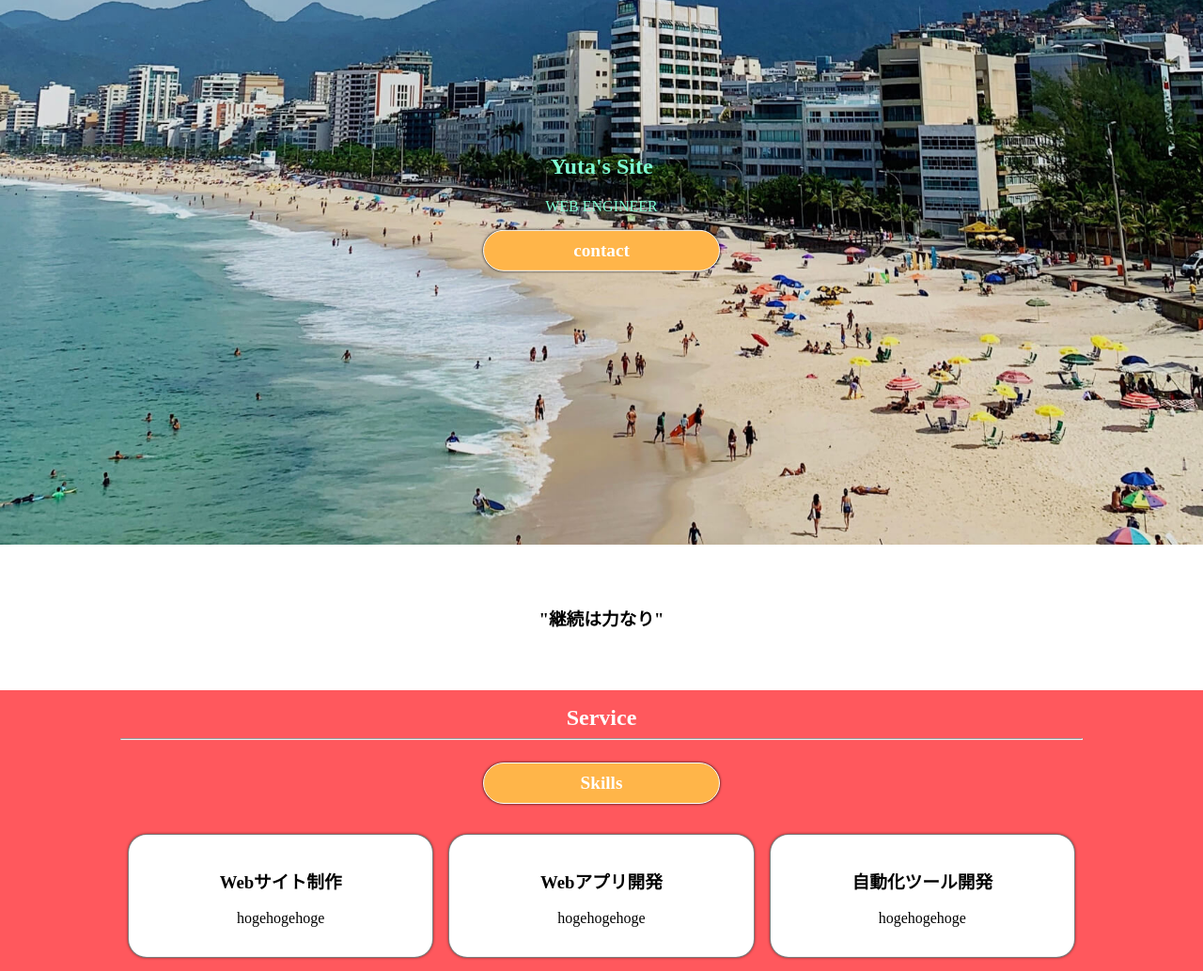
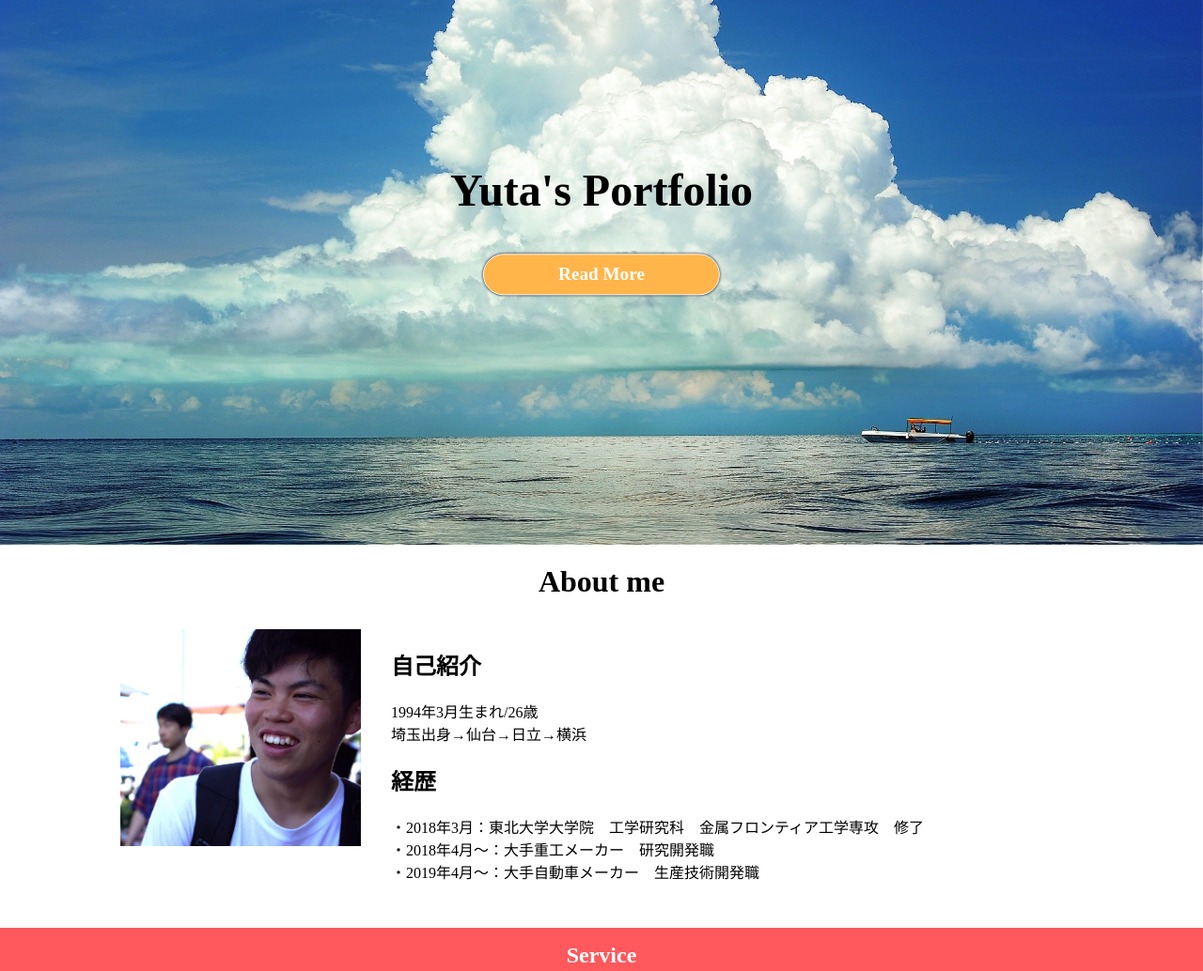
Before and after one commit to Gozikyu/portfolio, a website: page public/index.html in a window 1280 px wide. Shown: the part 220-1254 px from the top of the page at 94% size. Drawn offline with nearby package versions, Linux system fonts and the light colour scheme.

Commit message:
add about-me

```diff
--- a/public/assets/css/my_style.css
+++ b/public/assets/css/my_style.css
@@ -1,18 +1,28 @@
-
 /*module spacer*/
-.module-spacer-small{
+.module-spacer-small {
   height: 1rem;
 }
-.module-spacer-medium{
+.module-spacer-medium {
   height: 2rem;
 }
 
-body{
+body {
   margin: 0;
 }
 
+ul,
+li {
+  list-style: none;
+  padding: 0;
+}
+
+.inner {
+  padding: 0 2rem;
+  margin: 0 auto;
+}
+
 /*header*/
-.l-header{
+.l-header {
   transition: top 0.4s ease;
   background-color: #fff;
   border-bottom: 1px solid rgba(0, 0, 0, 0.5);
@@ -20,11 +30,11 @@ body{
   z-index: 100;
 }
 
-.l-header .l-header-inner{
+.l-header .l-header-inner {
   margin: 0 auto;
 }
 
-.l-header .l-product-logo{
+.l-header .l-product-logo {
   padding: 0 1rem;
   display: none;
   margin: 0;
@@ -34,14 +44,13 @@ body{
   vertical-align: top;
 }
 
-.l-header.fixed-nav{
+.l-header.fixed-nav {
   position: fixed;
   top: 0;
   width: 100%;
-
 }
 
-.l-header .nav-toggle-button{
+.l-header .nav-toggle-button {
   background: 0 0;
   border: 0;
   cursor: pointer;
@@ -50,32 +59,31 @@ body{
   top: 10px;
 }
 
-.l-header .nav-toggle-button img.menu-bar{
+.l-header .nav-toggle-button img.menu-bar {
   display: block;
 }
 
-.l-header .nav-toggle-button img.menu-close{
+.l-header .nav-toggle-button img.menu-close {
   display: none;
 }
 
-.l-header__nav-top{
+.l-header__nav-top {
   right: -100%;
 }
 
-.l-header .l-header__nav-top .l-product-logo{
+.l-header .l-header__nav-top .l-product-logo {
   display: none;
 }
 
-.l-header__nav-top ul{
+.l-header__nav-top ul {
   display: none;
 }
 
-.l-header__nav-top li{
+.l-header__nav-top li {
   color: #4c4c4c;
   display: inline-block;
   margin: 27px 1rem;
 }
-
 
 .nav-open .l-header__nav-top {
   transition: all 0.8s ease;
@@ -90,7 +98,7 @@ body{
   z-index: 1100;
 }
 
-.nav-open .l-header__nav-top .l-product-logo{
+.nav-open .l-header__nav-top .l-product-logo {
   display: inline-block;
   height: 40px;
   width: 100%;
@@ -98,68 +106,66 @@ body{
   position: relative;
 }
 
-.nav-open .l-header__nav-top .l-product-logo img{
+.nav-open .l-header__nav-top .l-product-logo img {
   height: 40px;
   position: absolute;
   top: 0;
 }
 
-.nav-open .l-header .nav-toggle-button{
+.nav-open .l-header .nav-toggle-button {
   z-index: 1200;
 }
 
-.nav-open .l-header .nav-toggle-button .menu-bars{
+.nav-open .l-header .nav-toggle-button .menu-bars {
   display: none;
 }
 
-.nav-open .l-header .nav-toggle-button .menu-close{
+.nav-open .l-header .nav-toggle-button .menu-close {
   display: block;
 }
 
-.nav-open .l-header .l-header__nav-top ul{
+.nav-open .l-header .l-header__nav-top ul {
   display: block;
 }
 
-.nav-open .l-header .l-header__nav-top li{
+.nav-open .l-header .l-header__nav-top li {
   display: block;
   margin: 0 0 3rem 0;
 }
 
-.nav-open .black-bg{
-    background-color: rgba(0, 0, 0, .1);
+.nav-open .black-bg {
+  background-color: rgba(0, 0, 0, 0.1);
   position: fixed;
   height: 100vh;
   width: 100vh;
   z-index: 1000;
 }
 
-
-
-
 /*first view*/
-.p-grid__view-first{
+.p-grid__view-first {
   position: relative;
   height: 100vh;
   width: 100%;
 }
 
-.p-grid__view-first img{
+.p-grid__view-first img {
   height: 100%;
   width: 100%;
   object-fit: cover;
 }
 
-.p-grid__view-first div{
+.p-grid__view-first div {
   position: absolute;
   top: 50%;
   left: 50%;
   transform: translate(-50%, -25%);
-    width: 300px;
-    color: aquamarine;
+  width: auto;
+  font-size: 32px;
+  color: #000;
   text-align: center;
 }
 
-.p-btn-round{
+.p-btn-round {
   display: block;
   width: 230px;
   padding: 10px;
@@ -175,9 +181,9 @@ body{
   text-align: center;
 }
 
-.p-btn-round:hover{
+.p-btn-round:hover {
   box-shadow: 0 0 3px rgba(0, 0, 0, 0.5);
-    color:#ffb549;
+  color: #ffb549;
   background-color: #fff;
   border: 1px solid #ffb549;
   transition: all 0.5s;
@@ -187,39 +193,55 @@ body{
   transform: translate(0, 3px);
 }
 
-/*philosophy*/
-.philosophy{
+/*about-me*/
+.about-me__title h1 {
   text-align: center;
-    margin: 4rem 0;
 }
 
+.about-me__content {
+  text-align: center;
+  margin: 2rem 0;
+  display: flex;
+  flex-wrap: wrap;
+}
+
+.about-me__image {
+  width: 100%;
+}
+
+.about-me__image img {
+  width: 50%;
+}
+
+.about-me__body {
+  width: 100%;
+  text-align: left;
+}
 
 /*service*/
 
-.c-section{
+.c-section {
   background-color: #ff585d;
 }
 
-.c-section-wrapin{
-
+.c-section-wrapin {
   text-align: center;
   padding: 1rem 2rem;
   margin: 2rem auto;
-
 }
 
-.p-headline__top{
+.p-headline__top {
   color: #fff;
   margin: 0;
 }
 
-.p-grid__list{
+.p-grid__list {
   display: flex;
   flex-direction: row;
   flex-wrap: wrap;
 }
 
-.p-grid__list-item-floated{
+.p-grid__list-item-floated {
   box-sizing: border-box;
   background-color: #fff;
   width: 100%;
@@ -233,7 +255,7 @@ body{
 
 /*carousel*/
 
-.p-grid__list-item{
+.p-grid__list-item {
   text-align: center;
   box-sizing: border-box;
   padding: 1rem;
@@ -242,33 +264,33 @@ body{
 }
 
 /*footer*/
-.l-footer .l-footer-inner{
+.l-footer .l-footer-inner {
   padding: 0 2rem;
 }
 
-.l-footer .l-footer-inner .logo-area{
+.l-footer .l-footer-inner .logo-area {
   padding: 0 2rem;
 }
 
-.l-footer .l-footer-inner .logo-area .product-logo{
+.l-footer .l-footer-inner .logo-area .product-logo {
   text-align: center;
 }
 
-.l-footer .l-footer-inner .logo-area img{
+.l-footer .l-footer-inner .logo-area img {
   height: 6rem;
   width: auto;
 }
 
-.l-footer .l-footer-inner .sitemap .footer-links{
+.l-footer .l-footer-inner .sitemap .footer-links {
   padding: 0;
 }
 
-.l-footer .l-footer-inner li{
+.l-footer .l-footer-inner li {
   list-style: none;
 }
 
 /*footer accordion*/
-.p-accordion label{
+.p-accordion label {
   display: block;
   font-size: 1rem;
   font-weight: bold;
@@ -276,35 +298,35 @@ body{
   width: 100%;
 }
 
-.p-accordion input{
+.p-accordion input {
   display: none;
 }
 
-.p-accordion label::after{
+.p-accordion label::after {
   content: "+";
   position: absolute;
   right: 0;
 }
 
-.p-accordion .p-accordion__items{
+.p-accordion .p-accordion__items {
   height: 0;
   overflow: hidden;
   transition: all 0.5s ease;
   padding: 0;
 }
 
-#accordion-about:checked ~ .p-accordion__items{
+#accordion-about:checked ~ .p-accordion__items {
   height: 50px;
 }
 
-.p-accordion .p-accordion__items2{
+.p-accordion .p-accordion__items2 {
   height: 0;
   overflow: hidden;
   transition: all 0.5s ease;
   padding: 0;
 }
 
-#accordion-about2:checked ~ .p-accordion__items2{
+#accordion-about2:checked ~ .p-accordion__items2 {
   height: 50px;
 }
 
@@ -318,104 +340,117 @@ body{
   transform: rotate(315deg);
 }
 
-
-
-.l-footer .l-footer-inner .foot{
+.l-footer .l-footer-inner .foot {
   clear: both;
   margin-top: 2rem;
   border-top: 1px solid rgba(0, 0, 0, 0.5);
 }
 
-@media screen and (min-width: 1024px){
-    .c-section-wrapin{
+@media screen and (min-width: 1024px) {
+  .c-section-wrapin {
     max-width: 1024px;
   }
-    .p-grid__list-item-floated{
+  .p-grid__list-item-floated {
     width: calc(33.3333% - 1rem);
   }
 
   /*header*/
-    .l-header .nav-toggle-button{
+  .l-header .nav-toggle-button {
     display: none;
   }
 
-    .l-header{
+  .l-header {
     background-color: #fff;
   }
 
-
-    .l-header .l-product-logo{
+  .l-header .l-product-logo {
     display: block;
     float: left;
   }
 
-    .l-header .l-product-logo a{
+  .l-header .l-product-logo a {
     display: inline-block;
     height: 64px;
     width: 128px;
   }
 
-    .l-header .l-product-logo a img{
+  .l-header .l-product-logo a img {
     height: auto;
     width: 128px;
   }
 
-    .l-header__nav-top{
+  .l-header__nav-top {
     display: block;
   }
 
-    .l-header__nav-top ul{
+  .l-header__nav-top ul {
     display: block;
     float: right;
     margin: 0 30px 0 0;
     height: 78px;
   }
 
-    .l-header__nav-top li{
+  .l-header__nav-top li {
     display: inline-block;
   }
 
+  .about-me__image {
+    width: 25%;
+  }
+
+  .about-me__image img {
+    width: 100%;
+  }
+
+  .about-me__body {
+    width: calc(75% - 2rem);
+    text-align: left;
+    padding-left: 2rem;
+  }
+
+  .inner {
+    max-width: 1024px;
+  }
+
   /*carousel*/
-    .p-grid__list-item{
+  .p-grid__list-item {
     width: 33.3333%;
   }
 
-
   /*footer*/
-    .l-footer .l-footer-inner .logo-area{
+  .l-footer .l-footer-inner .logo-area {
     float: left;
   }
 
-    .l-footer .product-logo{
+  .l-footer .product-logo {
     margin: 0;
     padding: 0;
   }
 
-
-    .l-footer .l-footer-inner .sitemap{
+  .l-footer .l-footer-inner .sitemap {
     height: 200px;
   }
 
-    .footer-links{
+  .footer-links {
     height: 157px;
     display: flex;
     justify-content: space-around;
     align-items: center;
   }
 
-    .p-accordion{
+  .p-accordion {
     display: inline-block;
   }
 
-    .p-accordion .p-accordion__items{
-        height:100%;
-    }
-
-    .p-accordion .p-accordion__items2{
+  .p-accordion .p-accordion__items {
     height: 100%;
   }
 
-    .p-accordion label::after{
+  .p-accordion .p-accordion__items2 {
+    height: 100%;
+  }
+
+  .p-accordion label::after {
     display: none;
   }
 }
--- a/public/index.html
+++ b/public/index.html
@@ -1,76 +1,102 @@
 <!DOCTYPE html>
 <html lang="ja">
   <head>
-    <meta charset="UTF-8">
-    <meta name="viewport" content="width=device-width, initial-scale=1.0">
+    <meta charset="UTF-8" />
+    <meta name="viewport" content="width=device-width, initial-scale=1.0" />
     <title>Practice site</title>
 
-    <link rel="stylesheet" href="assets/css/my_style.css">
-    <link rel="stylesheet" href="assets/css/my-animate.css">
-    <link rel="stylesheet" href="https://unpkg.com/swiper/swiper-bundle.min.css">
+    <link rel="stylesheet" href="assets/css/my_style.css" />
+    <link rel="stylesheet" href="assets/css/my-animate.css" />
+    <link
+      rel="stylesheet"
+      href="https://unpkg.com/swiper/swiper-bundle.min.css"
+    />
 
-    <meta property="og:description" content="Practce Site............">
-    <meta property="og:title" content="Practice Site">
-    <meta property="og:type" content="website">
-    <meta property="og:url" content="https://portfolio-bfcad.web.app/#">
-    <meta name="twitter:card" content="summary">
-
+    <meta property="og:description" content="Practce Site............" />
+    <meta property="og:title" content="Practice Site" />
+    <meta property="og:type" content="website" />
+    <meta property="og:url" content="https://portfolio-bfcad.web.app/#" />
+    <meta name="twitter:card" content="summary" />
   </head>
   <body>
     <header class="l-header fixed-nav">
       <div class="l-header-inner">
-            <h1 class="l-product-logo">
-                <a href="#" target="_self">
-                    <img src="assets/img/icons/logo.png" alt="icon">
-                </a>
-            </h1>
         <!-- Navigation toggle button for smartphone-->
-            <button class="nav-toggle-button outside"  id="nav-toggle-button">
-                <img src="assets/img/icons/menu.png" class="menu-bars">
-                <img src="assets/img/icons/close.png" class="menu-close">
+        <button class="nav-toggle-button outside" id="nav-toggle-button">
+          <img src="assets/img/icons/menu.png" class="menu-bars" />
+          <img src="assets/img/icons/close.png" class="menu-close" />
         </button>
         <nav class="l-header__nav-top">
           <h1 class="l-product-logo">
             <a href="#">
-                        <img src="assets/img/icons/logo.png" alt="icon">
+              <img src="assets/img/icons/logo.png" alt="icon" />
             </a>
           </h1>
           <ul>
-                    <li><a href="#" target="_self">link1</a></li>
+            <li><a href="#" target="_self">About me</a></li>
             <li><a href="#" target="_self">link2</a></li>
             <li><a href="#" target="_self">link3</a></li>
           </ul>
         </nav>
         <div class="black-bg" id="js-black-bg"></div>
       </div>
-
     </header>
 
     <main>
       <section>
         <div class="p-grid__view-first">
           <div>
-                    <h2>Yuta's Site</h2>
-                    <p>WEB ENGINEER</p>
-                    <a class="p-btn-round p-icon__arrow-next" role="button" href="#">contact</a>
+            <h2>Yuta's Portfolio</h2>
+            <a class="p-btn-round p-icon__arrow-next" role="button" href="#"
+              >Read More</a
+            >
           </div>
-                <img src="assets/img/view/first-view.jpeg" alt="Sea coast in RJ">
+          <img src="assets/img/view/first-view.jpg" alt="Summer sky" />
         </div>
       </section>
-            <div class="philosophy">
-                <h3 class="animate__animated" data-animate="animate__fadeInDown">"継続は力なり"</h3>
+
+      <div class="about-me">
+        <div class="inner">
+          <div class="about-me__title">
+            <h1 class="animate__animated" data-animate="animate__fadeInDown">
+              About me
+            </h1>
           </div>
-        <section>
-
-        </section>
-
+          <div class="about-me__content">
+            <div class="about-me__image">
+              <img src="assets/img/view/my-image.jpg" alt="my image" />
+            </div>
+            <div class="about-me__body">
+              <div>
+                <h2>自己紹介</h2>
+                <ul>
+                  <li>1994年3月生まれ/26歳</li>
+                  <li>埼玉出身→仙台→日立→横浜</li>
+                </ul>
+              </div>
+              <div>
+                <h2>経歴</h2>
+                <ul>
+                  <li>
+                    ・2018年3月：東北大学大学院　工学研究科　金属フロンティア工学専攻　修了
+                  </li>
+                  <li>・2018年4月～：大手重工メーカー　研究開発職</li>
+                  <li>・2019年4月～：大手自動車メーカー　生産技術開発職</li>
+                </ul>
+              </div>
+            </div>
+          </div>
+        </div>
+      </div>
 
       <section class="c-section c-bg-primary">
         <div class="c-section-wrapin">
           <h2 class="p-headline__top">Service</h2>
-                <hr class="c-section__line">
+          <hr class="c-section__line" />
           <div class="module-spacer-small"></div>
-                <a class="p-btn-round p-icon__arrow-next" role="button" href="#">Skills</a>
+          <a class="p-btn-round p-icon__arrow-next" role="button" href="#"
+            >Skills</a
+          >
           <div class="module-spacer-medium"></div>
           <div class="p-grid__list">
             <article class="p-grid__list-item-floated">
@@ -101,22 +127,25 @@
           <div class="swiper-pagination"></div>
           <div class="swiper-button-prev"></div>
           <div class="swiper-button-next"></div>
+        </div>
       </section>
     </main>
 
-<footer  class="l-footer">
+    <footer class="l-footer">
       <div class="l-footer-inner">
         <section class="logo-area">
           <h1 class="product-logo">
-                <a href="#"><img src="assets/img/icons/logo.png" alt="icons"></a>
+            <a href="#"><img src="assets/img/icons/logo.png" alt="icons" /></a>
           </h1>
-            <a class="p-btn-round p-icon__arrow-next" role="button" href="#">何を学びたい？</a>
+          <a class="p-btn-round p-icon__arrow-next" role="button" href="#"
+            >何を学びたい？</a
+          >
         </section>
 
         <section class="sitemap">
           <ul class="footer-links">
             <li class="p-accordion">
-                    <input type="checkbox" id="accordion-about">
+              <input type="checkbox" id="accordion-about" />
               <label for="accordion-about">About me</label>
               <ul class="p-accordion__items">
                 <a href="#">
@@ -128,7 +157,7 @@
               </ul>
             </li>
             <li class="p-accordion">
-                    <input type="checkbox" id="accordion-about2">
+              <input type="checkbox" id="accordion-about2" />
               <label for="accordion-about2">Service</label>
               <ul class="p-accordion__items2">
                 <a href="#">
@@ -148,7 +177,6 @@
             <li><a href="#">プライバシーポリシー</a></li>
           </ul>
         </section>
-
       </div>
     </footer>
 
@@ -157,6 +185,5 @@
     <script src="assets/js/my-carousel.js"></script>
     <script src="https://code.jquery.com/jquery-3.5.1.min.js"></script>
     <script src="assets/js/my-animate.js"></script>
-
   </body>
 </html>
```
Also changed, not shown: public/assets/js/animate.js (+4 -6 lines), public/assets/img/view/first-view.jpeg (deleted), public/assets/img/view/first-view.jpg (added), public/assets/img/view/my-image.jpg (added). Lines whose indentation alone changed are shown as unchanged.
